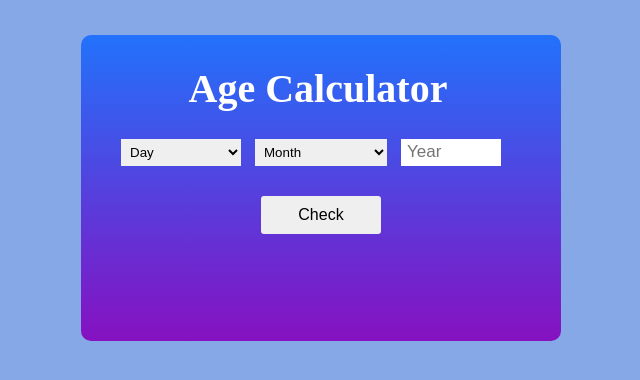
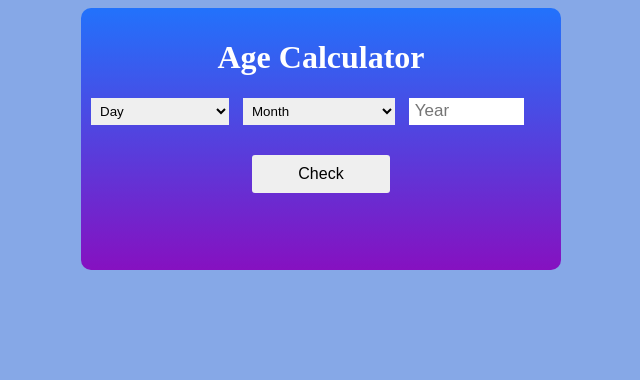
Before and after one commit to Durjoy004/Age-Calculator, a plain HTML site: page index.html in a window 1280 px wide. Shown: the whole page, without its empty margins (319-959 px from the left). Drawn offline with Linux system fonts and the light colour scheme.

Commit message:
change some style

```diff
--- a/style.css
+++ b/style.css
@@ -8,8 +8,8 @@ body{
 }
 .box {
     position: relative;
-    margin: 35px auto 40px;
-    padding: 40px;
+    margin: 0 auto;
+    padding: 10px;
     background: hsla(280, 84%, 41%, 1);
     background: linear-gradient(90deg, hsla(280, 84%, 41%, 1) 0%, hsla(218, 97%, 56%, 1) 100%);
     background: -moz-linear-gradient(90deg, hsla(280, 84%, 41%, 1) 0%, hsla(218, 97%, 56%, 1) 100%);
@@ -20,13 +20,9 @@ body{
 }
 
 .box h1 {
-    font-size: 40px;
-    margin-top: -10px;
     color: #fff;
-    white-space: nowrap;
     text-align: center;
     position: relative;
-    left: -3px;
 }
 
 .box input {
@@ -86,11 +82,17 @@ button:hover{
     transition: transform 0.8s ease-in-out;
     /* Transition for smooth slide down */
     color: #fff;
+
 }
 
 #result.visible {
     opacity: 1;
     /* Visible state */
-    transform: translateY(25px);
+    transform: translateY(15px);
     /* Back to original position */
 }
+@media screen and (max-width:425px) {
+    #result{
+        font-size: 17px;
+    }
+}
```
